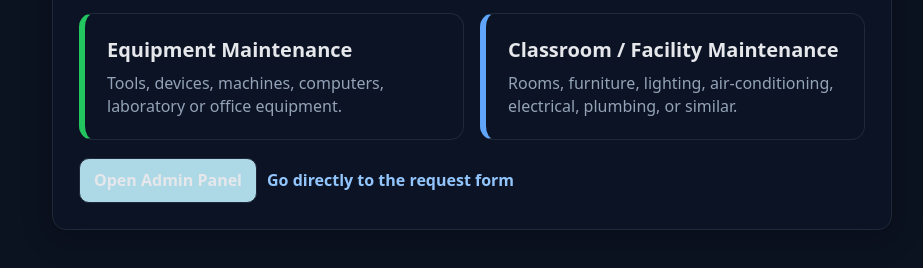
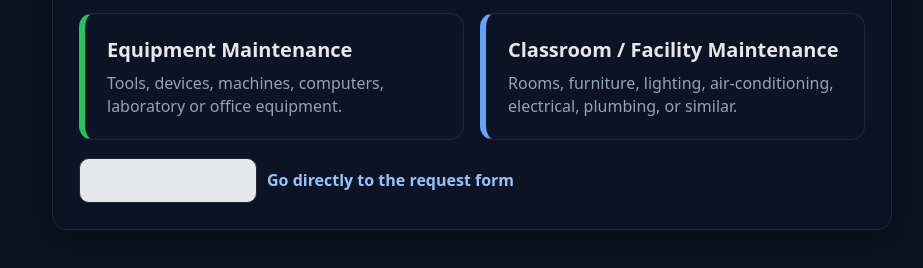
Before and after one commit to webadmin9826/maintenance, a plain HTML site: page index.html in a window 1280 px wide. Shown: the part 348-616 px from the top of the page, without its empty margins (168-1091 px from the left). Drawn offline with Linux system fonts and the light colour scheme.

Commit message:
Update index.html

```diff
--- a/index.html
+++ b/index.html
@@ -25,7 +25,7 @@
     .opt.room{border-left:6px solid var(--accent-2)}
     .footer{display:flex;gap:10px;flex-wrap:wrap;align-items:center;margin-top:18px}
     .btn{display:inline-block;padding:10px 14px;border-radius:10px;text-decoration:none;font-weight:600;border:1px solid var(--line);color:var(--ink)}
-    .btn.ghost{background:#ADD8E6}
+    .btn.ghost{background:#e5e7eb}
     .btn.link{border:0;color:#93c5fd;background:transparent;padding:0}
   </style>
 </head>
```
